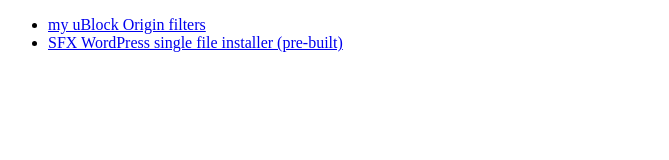
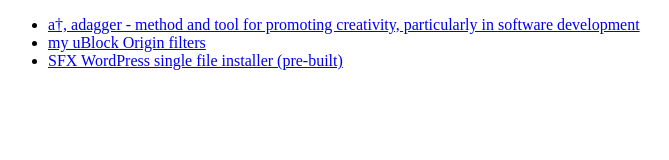
Before and after one commit to dexen/dexen.github.io, a plain HTML site: page index.html in a window 1280 px wide. Shown: the whole page, without its empty margins (0-669 px from the left). Drawn offline with Linux system fonts and the light colour scheme.

Commit message:
link to a†

```diff
--- a/index.html
+++ b/index.html
@@ -7,5 +7,6 @@
 </head>
 <body>
 <ul>
+	<li><a href="https://dexen.github.io/adagger/">a†, adagger - method and tool for promoting creativity, particularly in software development</a></li>
 	<li><a href="https://dexen.github.io/ublock-origin-filters/">my uBlock Origin filters</a></li>
 	<li><a href="https://github.com/dexen/wordpress-single-file-prebuilt/raw/master/wp.php">SFX WordPress single file installer (pre-built)</a></li>
```
